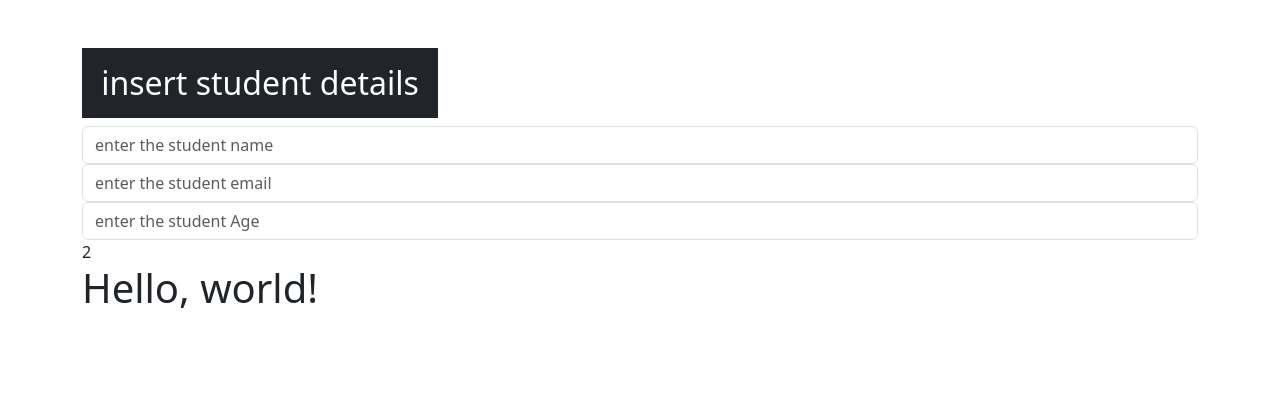
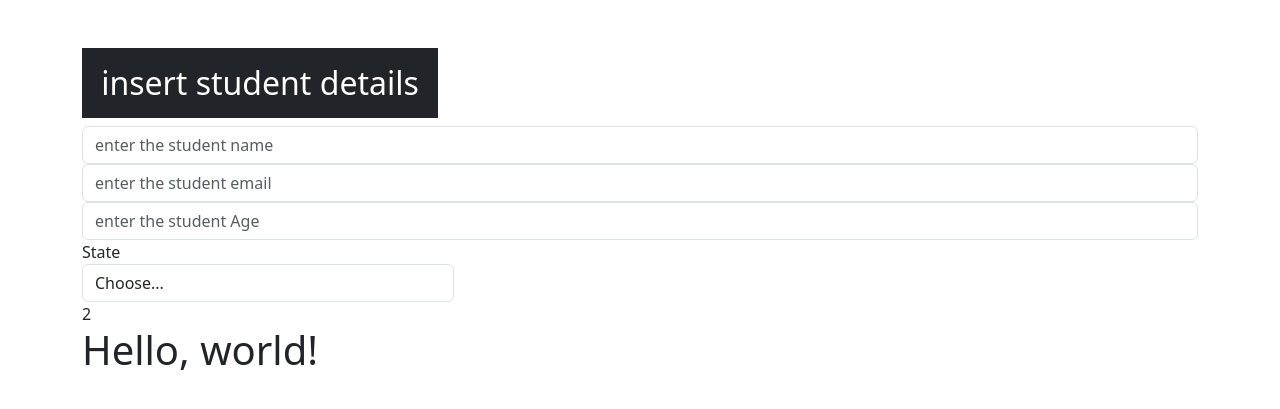
Before and after one commit to lambojac/django, a Django app: page / in a window 1280 px wide. Shown: the part 56-465 px from the top of the page. Run offline with Django 3.2, Linux system fonts and the light colour scheme.

Commit message:
html updated

```diff
--- a/project/templates/index.html
+++ b/project/templates/index.html
@@ -34,7 +34,13 @@
             <div class="form-group">
                 <input type="number" class="form-control" placeholder="enter the student Age" name="age" required>
 {% comment %} end of form {% endcomment %}
-
+<div class="form-group col-md-4">
+    <label for="inputState">State</label>
+    <select id="inputState" class="form-control">
+        <option selected>Choose...</option>
+        <option>...</option>
+    </select>
+</div>
             </div>
         </form>
         <div class="col-md-8">
```
